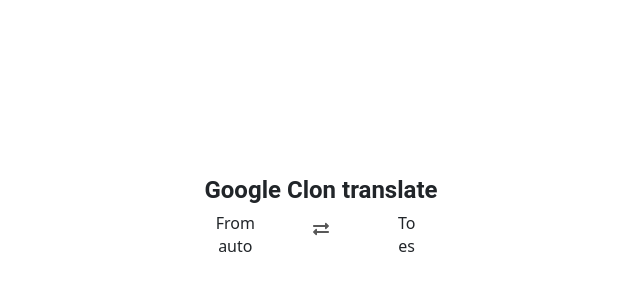
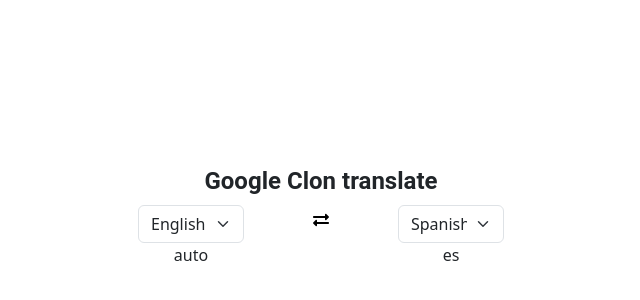
Before and after one commit to DavidS2602/Translator, a React (Vite) app: page / in a window 1280 px wide. Shown: the part 184-484 px from the top of the page, without its empty margins (319-959 px from the left). Built offline with nearby package versions, Linux system fonts and the light colour scheme.

Commit message:
Selecting languages and interchange languages

```diff
--- a/src/App.jsx
+++ b/src/App.jsx
@@ -7,25 +7,28 @@
 import Container from 'react-bootstrap/Container';
 import Row from 'react-bootstrap/Row';
 import Col from 'react-bootstrap/Col';
+import { SelectorLenguages } from "./Components/SelectorLenguages";
+
 function App() {
-  const { fromLanguage, toLanguage, interChangeLanguages } = useStore();
+  const { fromLanguage, toLanguage, interChangeLanguages, setFromLanguage, setToLanguage } = useStore();
+
   return (
     <Container fluid>
       <h1 className="mb-2 font-bold text-2xl font-roboto">Google Clon translate</h1>
       <Row>
         <Col>
-          <h2>From</h2>
+          <SelectorLenguages onChange={setFromLanguage} value={fromLanguage} />
           {fromLanguage}
         </Col>
 
         <Col>
-          <Button disabled={fromLanguage === 'auto'} variant="link" onClick={interChangeLanguages} className="text-black">
+          <Button  variant="link" onClick={interChangeLanguages} className="text-black">
             <FaExchangeAlt />
           </Button>
         </Col>
 
         <Col>
-          <h2>To</h2>
+          <SelectorLenguages onChange={setToLanguage} value={toLanguage} />
           {toLanguage}
         </Col>
       </Row>
--- /dev/null
+++ b/src/Components/SelectorLenguages.jsx
@@ -0,0 +1,19 @@
+import { Form } from "react-bootstrap";
+import { SUPPORTED_LANGUAGES } from "../Constants";
+
+export const SelectorLenguages = ({ onChange, value }) => {
+
+    const handleChange = (event) => {
+        onChange(event.target.value);
+    }
+
+    return (
+        <Form.Select aria-label="Select language" onChange={handleChange} value={value}>
+            {Object.entries(SUPPORTED_LANGUAGES).map(([key, literal]) => (
+                <option key={key} value={key}>
+                    {literal}
+                </option>
+            ))}
+        </Form.Select>
+    );
+};
```
